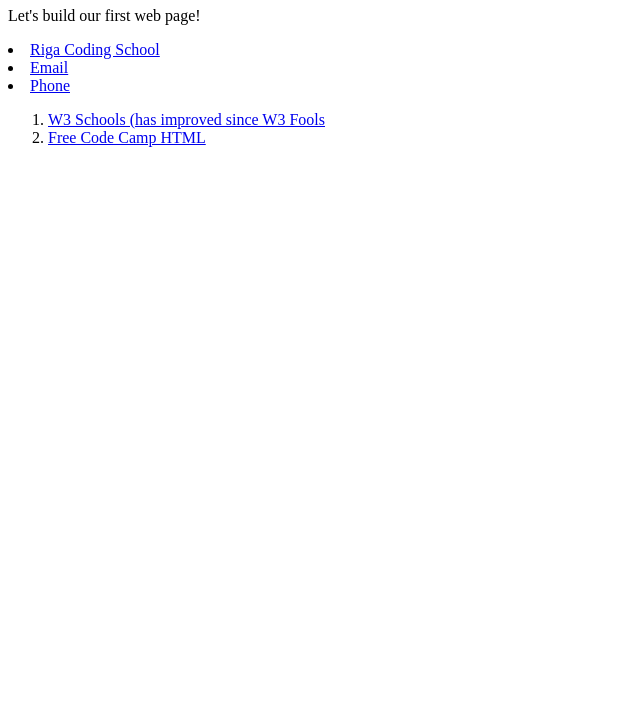
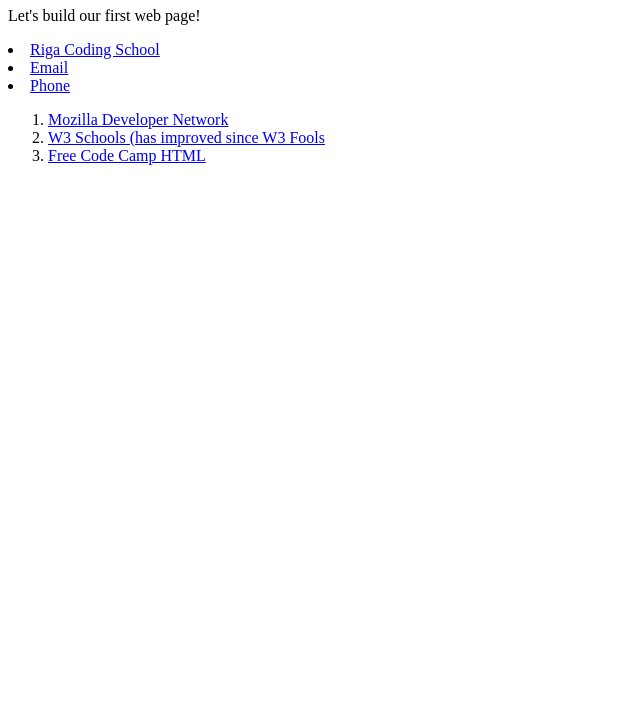
Before and after one commit to ValRCS/RCS_WebDev_BootCamp, a plain HTML site: page index.html in a window 1280 px wide. Shown: the part 73-800 px from the top of the page, without its empty margins (0-640 px from the left). Drawn offline with Linux system fonts and the light colour scheme.

Commit message:
Update index.html

```diff
--- a/index.html
+++ b/index.html
@@ -14,7 +14,7 @@
     </ul>
 
   <ol>
-     <li><a href="https://developer.mozilla.org/en-US/docs/Web/HTML>Mozilla Developer Network</a></li>
+     <li><a href="https://developer.mozilla.org/en-US/docs/Web/HTML">Mozilla Developer Network</a></li>
     <li><a href="https://www.w3schools.com/html/">W3 Schools (has improved since W3 Fools</a></li>
     <li><a href="https://learn.freecodecamp.org/responsive-web-design/basic-html-and-html5/say-hello-to-html-elements/">Free Code Camp HTML</a></li>
 
```
